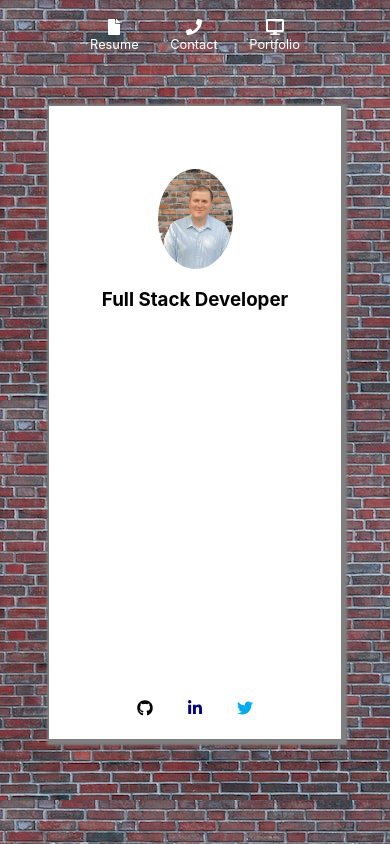
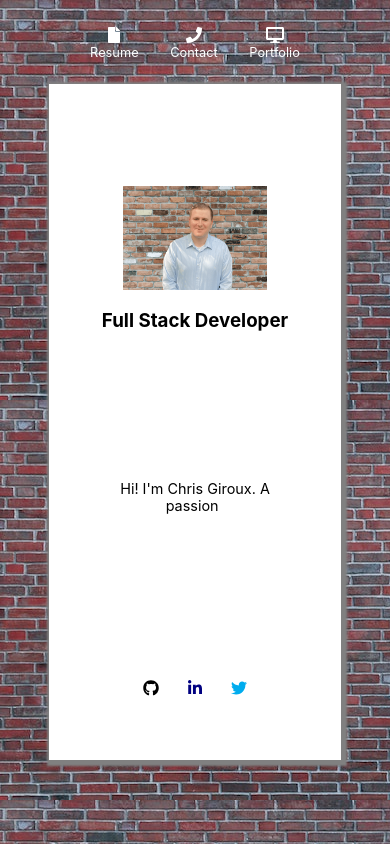
Before and after one commit to cgiroux86/portfolio, a React (Create React App) app in the folder cgiroux-portfolio/: page / in a window 390 px wide. Built offline with nearby package versions, Linux system fonts and the light colour scheme.

Commit message:
staging for another deploy

```diff
--- a/cgiroux-portfolio/src/App.css
+++ b/cgiroux-portfolio/src/App.css
@@ -259,7 +259,7 @@
   position: absolute;
   top: 40%;
   left: 22%;
-  font-size: 2.5rem;
+  font-size: 1.5rem;
   font-weight: bolder;
   color: whitesmoke;
   bottom: 22%;
@@ -295,6 +295,7 @@
   .hello_text {
     display: none;
     margin: 0 auto;
+
     /* width: 100%;
     position: absolute;
     font-size: 1.5rem;
@@ -440,8 +441,8 @@
   }
   .mobile_card {
     background: white;
-    height: 75vh;
-    width: 75vw;
+    height: 80%;
+    width: 75%;
     box-shadow: 2px 2px 2px 4px grey;
     margin: 0 auto;
     display: flex;
--- a/cgiroux-portfolio/src/components/MobileMain.js
+++ b/cgiroux-portfolio/src/components/MobileMain.js
@@ -19,8 +19,8 @@ export default function MobileMain() {
           style={{
             display: "flex",
             flexDirection: "column",
-            height: "80%",
-            width: "80%",
+            height: "70%",
+            width: "70%",
             margin: "0 auto",
             justifyContent: "space-between",
           }}
@@ -33,26 +33,33 @@ export default function MobileMain() {
               alignItems: "center",
             }}
           >
-            {/* <div>
-              <img width="80%" height="80%" src={portfolio}></img>
-            </div> */}
-            <Avatar
+            <div
+              style={{
+                margin: "0 auto",
+                width: "70%",
+                height: "70%",
+                borderRadius: "10px",
+              }}
+            >
+              <img width="100%" height="100%" src={portfolio}></img>
+            </div>
+            {/* <Avatar
               src={portfolio}
               style={{ height: "100px", width: "75px" }}
-            />
+            /> */}
             <h3>Full Stack Developer</h3>
           </div>
-          <div style={{ width: "80%", margin: "0 auto" }}>
-            {/* <Typewriter
+          <div style={{ width: "95%", margin: "0 auto", fontSize: "0.9rem" }}>
+            <Typewriter
               onInit={(typewriter) => {
                 typewriter
-                  .typeString("Hi! I'm Chris Giroux.")
+
                   .typeString(
-                    " A passionate Full Stack Developer from Maryland. I have an insatiable desire to learn something new everyday!"
+                    "Hi! I'm Chris Giroux. A passionate Full Stack Developer from Maryland. I have an insatiable desire to learn something new everyday!"
                   )
                   .start();
               }}
-            /> */}
+            />
           </div>
           <div
             style={{
@@ -62,7 +69,6 @@ export default function MobileMain() {
               position: "relative",
               top: "8%",
               margin: "0 auto",
-              marginTop: "5%",
             }}
           >
             <FontAwesomeIcon icon={faGithub} />
@@ -74,7 +80,7 @@ export default function MobileMain() {
       <div
         style={{
           position: "absolute",
-          top: "2%",
+          top: "3%",
           left: "15%",
           width: "70%",
           display: "flex",
```
